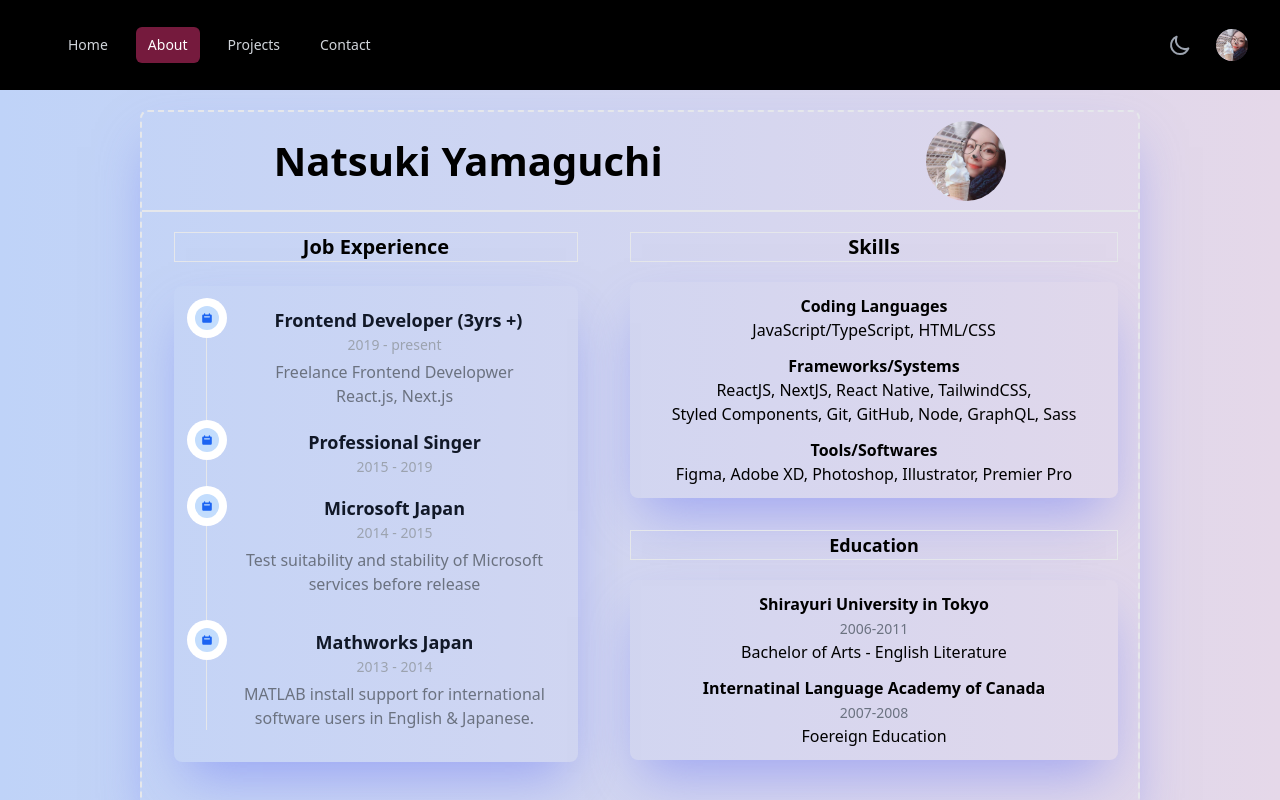
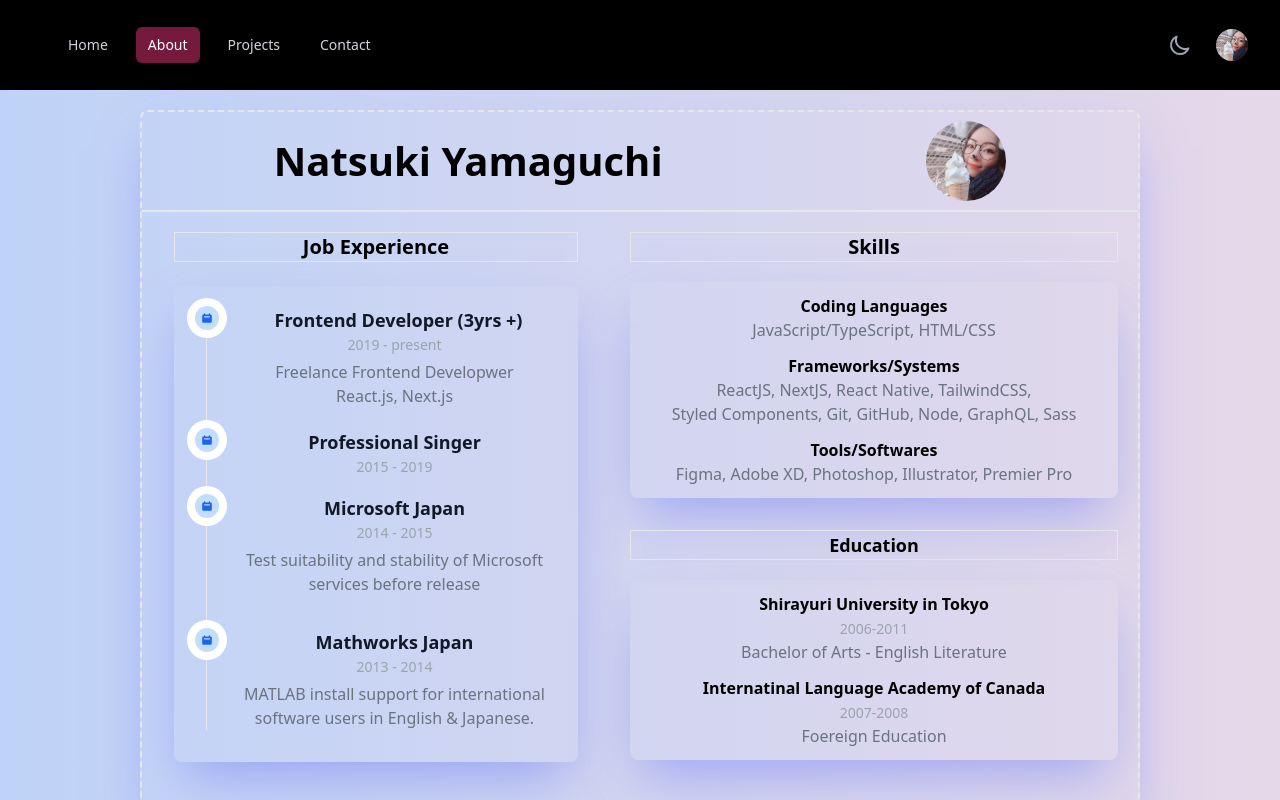
Before and after one commit to Nafsuki/natsuki-portfolio-dev, a Next.js app: page /about in a window 1280 px wide. Built offline with nearby package versions, Linux system fonts and the light colour scheme.

Commit message:
minor design changes

```diff
--- a/components/Profile.js
+++ b/components/Profile.js
@@ -91,16 +91,16 @@ export default function Profile() {
                   <div className="mr-1"><SiJavascript /></div>
                   <span>JavaScript</span>
                 </div> */}
-                <p>JavaScript/TypeScript, HTML/CSS</p>
+                <p className="text-gray-500">JavaScript/TypeScript, HTML/CSS</p>
               </div>
               <div>
                 <h3 className="font-bold">Frameworks/Systems</h3>
-                <p>ReactJS, NextJS, React Native, TailwindCSS, <br/> Styled Components, Git, GitHub, Node, GraphQL, Sass</p>
+                <p className="text-gray-500">ReactJS, NextJS, React Native, TailwindCSS, <br/> Styled Components, Git, GitHub, Node, GraphQL, Sass</p>
               </div>
 
               <div>
                 <h3 className="font-bold">Tools/Softwares</h3>
-                <p>Figma, Adobe XD, Photoshop, Illustrator, Premier Pro</p>
+                <p className="text-gray-500">Figma, Adobe XD, Photoshop, Illustrator, Premier Pro</p>
               </div>
             </motion.div>
           </div>
@@ -113,12 +113,12 @@ export default function Profile() {
               variants={fadeInUp}
               className="pt-3 pb-3 mt-5 space-y-3 rounded-lg shadow-2xl shadow-indigo-500/50">
               <div>
-                <p className="font-bold">Shirayuri University in Tokyo</p> <span className="text-sm text-gray-500">2006-2011</span>
-                <p>Bachelor of Arts - English Literature</p>
+                <p className="font-bold">Shirayuri University in Tokyo</p> <span className="text-sm text-gray-400">2006-2011</span>
+                <p className="text-gray-500">Bachelor of Arts - English Literature</p>
               </div>
               <div>
-                <p className="font-bold">Internatinal Language Academy of Canada</p> <span className="text-sm text-gray-500">2007-2008</span>
-                <p>Foereign Education</p>
+                <p className="font-bold">Internatinal Language Academy of Canada</p> <span className="text-sm text-gray-400">2007-2008</span>
+                <p className="text-gray-500">Foereign Education</p>
               </div>
             </motion.div>
           </div>
```
